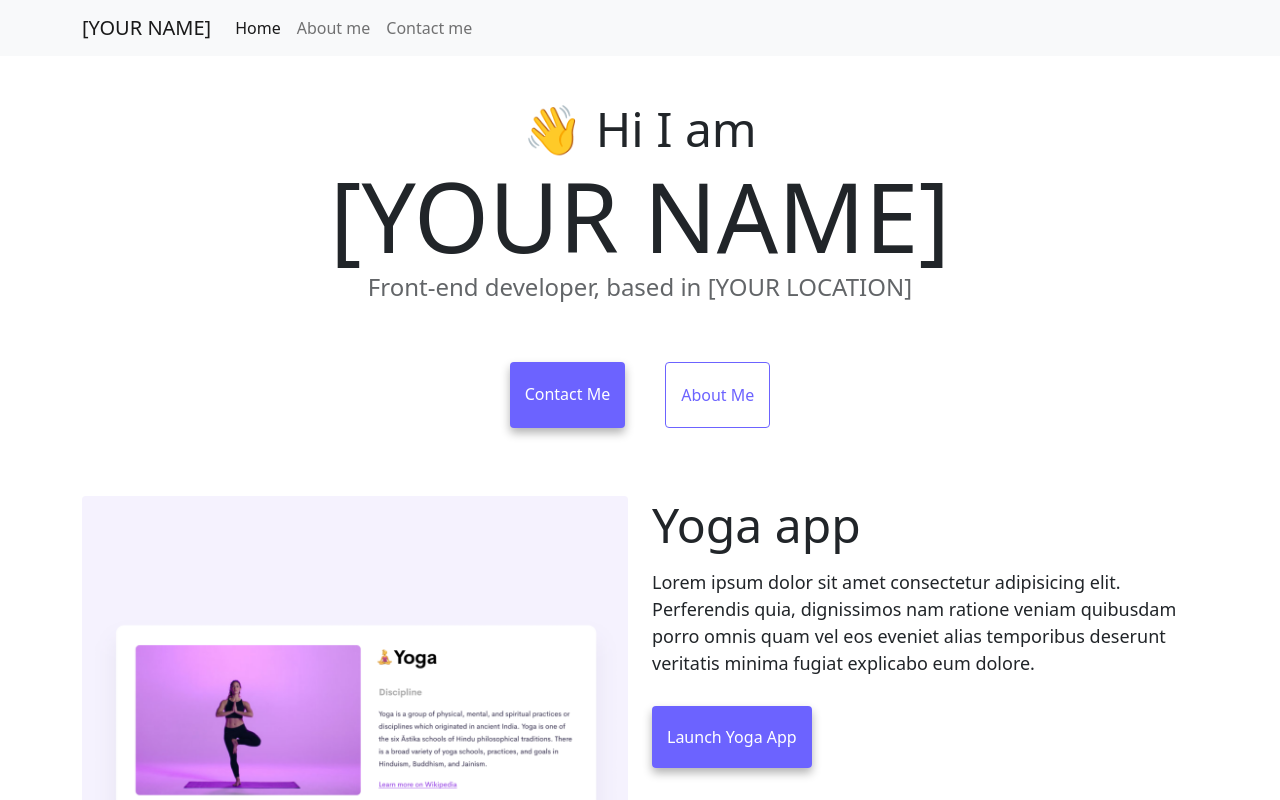
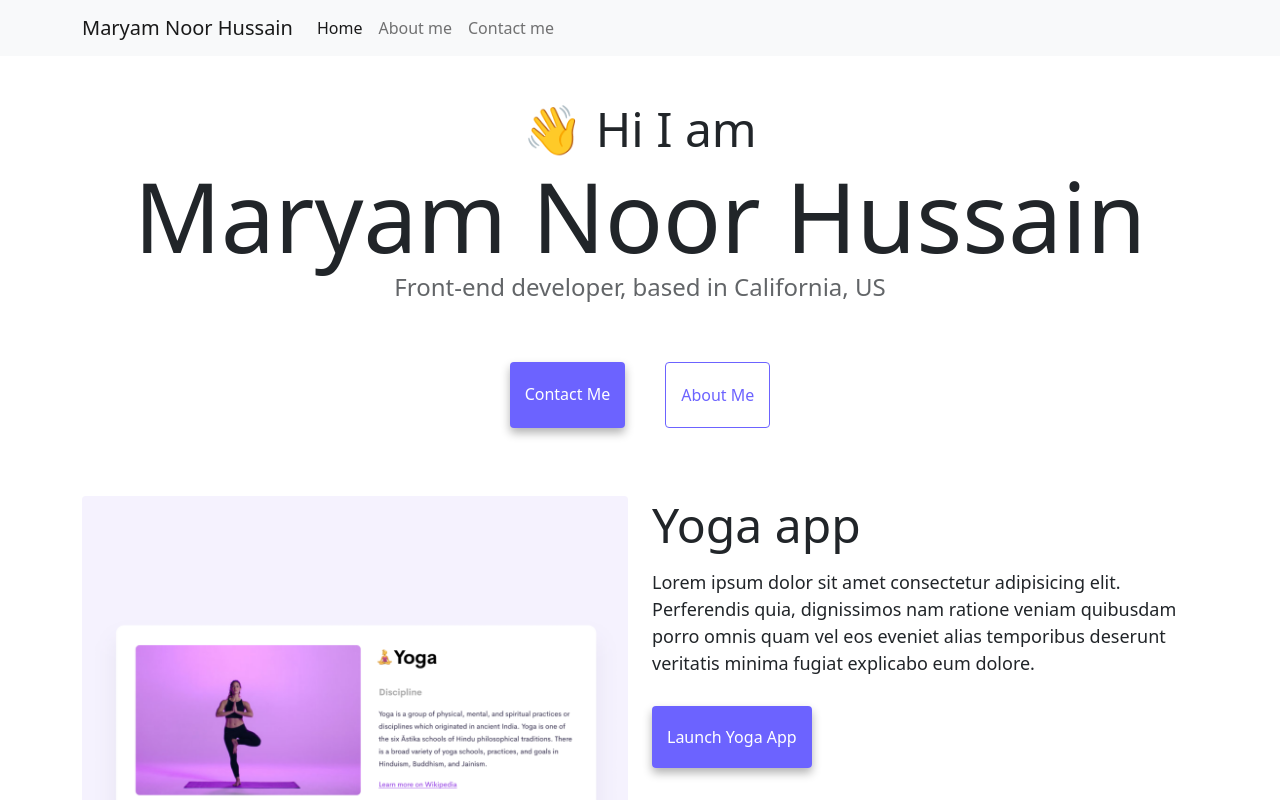
Before and after one commit to Maryam-coding/coding-projects-website, a plain HTML site: page index.html in a window 1280 px wide. Shown: the top 800 px of the page. Drawn offline with nearby package versions, Linux system fonts and the light colour scheme.

Commit message:
added own information

```diff
--- a/index.html
+++ b/index.html
@@ -4,7 +4,7 @@
     <meta charset="UTF-8" />
     <meta http-equiv="X-UA-Compatible" content="IE=edge" />
     <meta name="viewport" content="width=device-width, initial-scale=1.0" />
-    <title>[YOUR NAME]</title>
+    <title>Maryam Noor Hussain</title>
     <link
       href="https://cdn.jsdelivr.net/npm/bootstrap@5.0.0-beta2/dist/css/bootstrap.min.css"
       rel="stylesheet"
@@ -17,11 +17,13 @@
       crossorigin="anonymous"
     ></script>
     <link rel="stylesheet" href="styles.css" />
+    <title>About Maryam Noor Hussain showcasing three web pages</title>
+    <meta name="description" content=""
   </head>
   <body>
     <nav class="navbar navbar-expand-lg navbar-light bg-light fixed-top">
       <div class="container">
-        <a class="navbar-brand" href="index.html">[YOUR NAME]</a>
+        <a class="navbar-brand" href="index.html">Maryam Noor Hussain</a>
         <button
           class="navbar-toggler"
           type="button"
@@ -51,8 +53,8 @@
       </div>
     </nav>
     <h2 class="text-center">👋 Hi I am</h2>
-    <h1 class="text-center">[YOUR NAME]</h1>
-    <h3 class="text-center">Front-end developer, based in [YOUR LOCATION]</h3>
+    <h1 class="text-center">Maryam Noor Hussain</h1>
+    <h3 class="text-center">Front-end developer, based in California, US</h3>
     <div class="navigation-links mb-5">
       <a href="about.html#contact" class="primary-link">Contact me</a>
       <a href="about.html" class="secondary-link">About me</a>
```
Also changed, not shown: about.html (+4 -3 lines).
